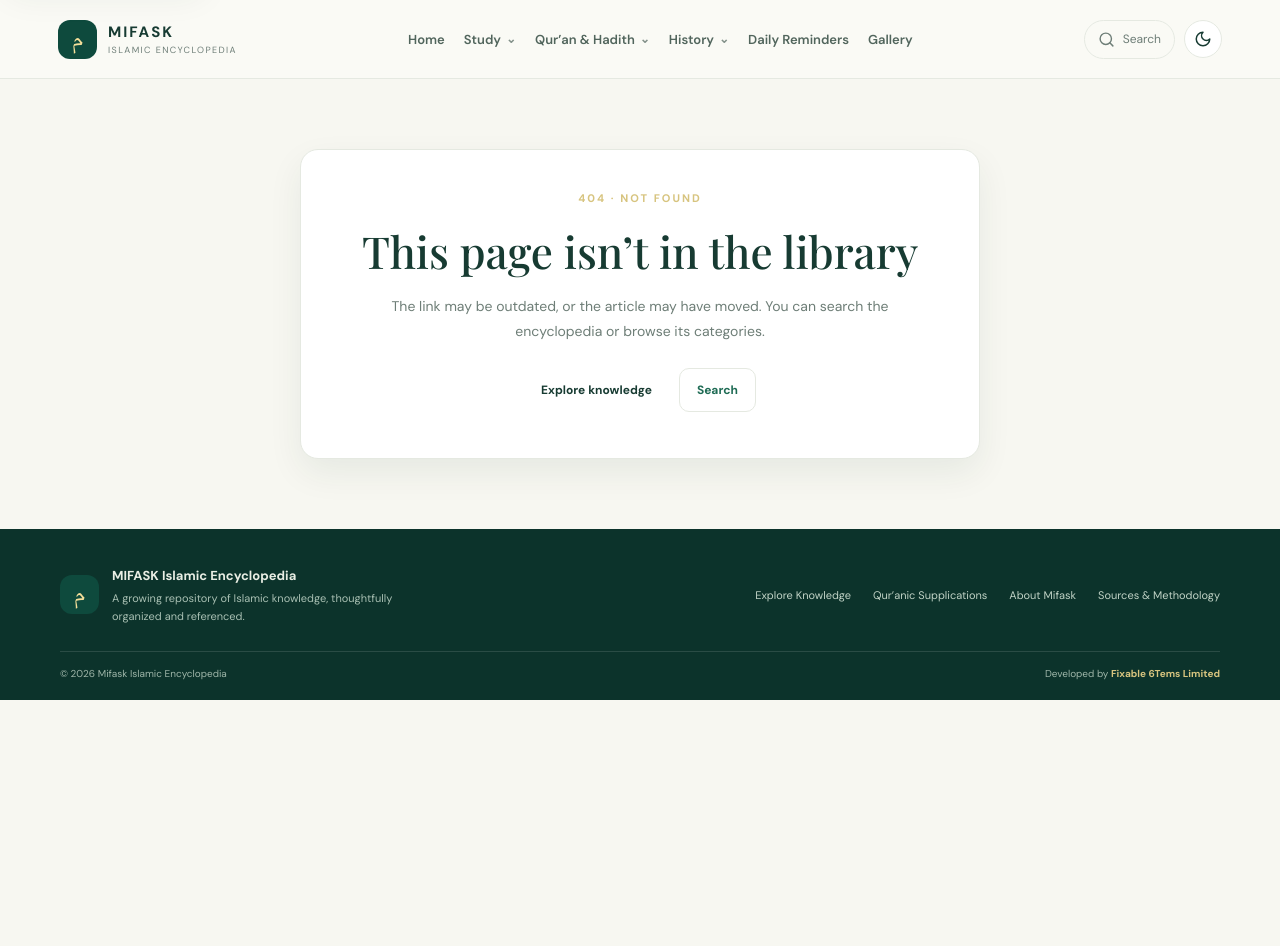
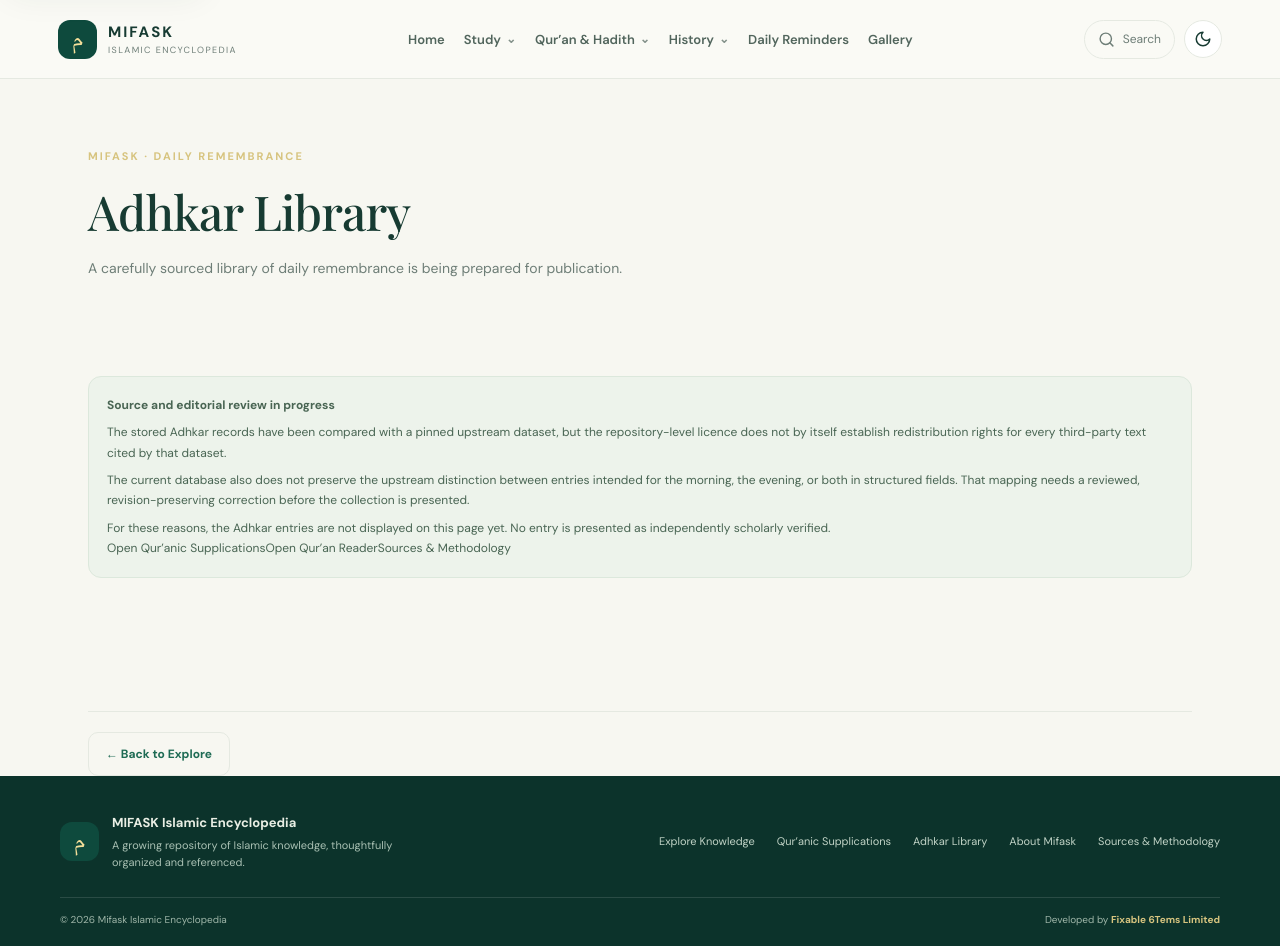
Before and after one commit to smartmil79-afk/mifask-islamic-encyclopedia, a Next.js app: page /adhkar in a window 1280 px wide. Before the commit this address had no page. Before the commit the page ends 800 px from the top, so only its background shows below. Built offline with nearby package versions, Linux system fonts and the light colour scheme; a web font is replaced by a local one.

Commit message:
feat(adhkar): add review-only library route and provenance linkage audit

```diff
--- /dev/null
+++ b/app/adhkar/page.tsx
@@ -0,0 +1,34 @@
+import Link from 'next/link';
+
+export const metadata = {
+  title: 'Adhkar Library | MIFASK Islamic Encyclopedia',
+  description: 'The MIFASK Adhkar library is undergoing source-rights, attribution, classification and editorial review.',
+};
+
+export default function AdhkarPage() {
+  return (
+    <main className="page-shell">
+      <header className="page-hero">
+        <span className="section-kicker">MIFASK · Daily Remembrance</span>
+        <h1>Adhkar Library</h1>
+        <p>A carefully sourced library of daily remembrance is being prepared for publication.</p>
+      </header>
+      <section className="section">
+        <div className="source-notice">
+          <strong>Source and editorial review in progress</strong>
+          <p>The stored Adhkar records have been compared with a pinned upstream dataset, but the repository-level licence does not by itself establish redistribution rights for every third-party text cited by that dataset.</p>
+          <p>The current database also does not preserve the upstream distinction between entries intended for the morning, the evening, or both in structured fields. That mapping needs a reviewed, revision-preserving correction before the collection is presented.</p>
+          <p>For these reasons, the Adhkar entries are not displayed on this page yet. No entry is presented as independently scholarly verified.</p>
+          <div className="article-source-links">
+            <Link href="/duas">Open Qur’anic Supplications</Link>
+            <Link href="/quran">Open Qur’an Reader</Link>
+            <Link href="/sources">Sources &amp; Methodology</Link>
+          </div>
+        </div>
+      </section>
+      <div className="article-bottom">
+        <Link href="/explore" className="button button-outline">← Back to Explore</Link>
+      </div>
+    </main>
+  );
+}
--- a/components/Footer.tsx
+++ b/components/Footer.tsx
@@ -1,2 +1,2 @@
 import Link from 'next/link';
-export default function Footer(){return <footer className="footer"><div className="footer-main"><div className="footer-brand"><span className="brand-mark">م</span><div><strong>MIFASK Islamic Encyclopedia</strong><p>A growing repository of Islamic knowledge, thoughtfully organized and referenced.</p></div></div><div className="footer-links"><Link href="/explore">Explore Knowledge</Link><Link href="/duas">Qur’anic Supplications</Link><Link href="/about">About Mifask</Link><Link href="/sources">Sources & Methodology</Link></div></div><div className="footer-bottom"><span>© {new Date().getFullYear()} Mifask Islamic Encyclopedia</span><span>Developed by <strong>Fixable 6Tems Limited</strong></span></div></footer>}
+export default function Footer(){return <footer className="footer"><div className="footer-main"><div className="footer-brand"><span className="brand-mark">م</span><div><strong>MIFASK Islamic Encyclopedia</strong><p>A growing repository of Islamic knowledge, thoughtfully organized and referenced.</p></div></div><div className="footer-links"><Link href="/explore">Explore Knowledge</Link><Link href="/duas">Qur’anic Supplications</Link><Link href="/adhkar">Adhkar Library</Link><Link href="/about">About Mifask</Link><Link href="/sources">Sources & Methodology</Link></div></div><div className="footer-bottom"><span>© {new Date().getFullYear()} Mifask Islamic Encyclopedia</span><span>Developed by <strong>Fixable 6Tems Limited</strong></span></div></footer>}
--- a/components/Header.tsx
+++ b/components/Header.tsx
@@ -19,7 +19,7 @@ export default function Header() {
     <nav id="primary-navigation" aria-label="Primary navigation" className={'nav ' + (open ? 'nav-open' : '')}>
       <Link href="/" onClick={closeMenu}>Home</Link>
       <details className="nav-group"><summary onClick={(e) => closeOtherGroups(e.currentTarget.parentElement as HTMLElement)}>Study</summary><div className="nav-submenu"><Link href="/explore" onClick={closeMenu}>Explore</Link><Link href="/learn" onClick={closeMenu}>Learn</Link><Link href="/assistant" onClick={closeMenu}>Study Assistant</Link><Link href="/search" onClick={closeMenu}>Advanced Search</Link><Link href="/dictionary" onClick={closeMenu}>Dictionary</Link><Link href="/knowledge-graph" onClick={closeMenu}>Knowledge Graph</Link><Link href="/saved" onClick={closeMenu}>Saved</Link></div></details>
-      <details className="nav-group"><summary onClick={(e) => closeOtherGroups(e.currentTarget.parentElement as HTMLElement)}>Qur’an & Hadith</summary><div className="nav-submenu"><Link href="/quran" onClick={closeMenu}>Qur’an Reader</Link><Link href="/category/quran" onClick={closeMenu}>Qur’an Topics</Link><Link href="/hadith" onClick={closeMenu}>Hadith</Link><Link href="/hadith/library" onClick={closeMenu}>Hadith Library</Link><Link href="/duas" onClick={closeMenu}>Duas</Link></div></details>
+      <details className="nav-group"><summary onClick={(e) => closeOtherGroups(e.currentTarget.parentElement as HTMLElement)}>Qur’an & Hadith</summary><div className="nav-submenu"><Link href="/quran" onClick={closeMenu}>Qur’an Reader</Link><Link href="/category/quran" onClick={closeMenu}>Qur’an Topics</Link><Link href="/hadith" onClick={closeMenu}>Hadith</Link><Link href="/hadith/library" onClick={closeMenu}>Hadith Library</Link><Link href="/duas" onClick={closeMenu}>Qur’anic Supplications</Link><Link href="/adhkar" onClick={closeMenu}>Adhkar Library</Link></div></details>
       <details className="nav-group"><summary onClick={(e) => closeOtherGroups(e.currentTarget.parentElement as HTMLElement)}>History</summary><div className="nav-submenu"><Link href="/category/prophets" onClick={closeMenu}>Prophets</Link><Link href="/companions" onClick={closeMenu}>Companions</Link><Link href="/seerah" onClick={closeMenu}>Seerah</Link><Link href="/category/fiqh" onClick={closeMenu}>Fiqh</Link></div></details>
       <Link href="/reminders" onClick={closeMenu}>Daily Reminders</Link><Link href="/gallery" onClick={closeMenu}>Gallery</Link>
     </nav>
--- a/scripts/route-smoke.mjs
+++ b/scripts/route-smoke.mjs
@@ -17,7 +17,7 @@ const coreRoutes = [
   '/knowledge-graph', '/saved', '/quran', '/category/quran', '/hadith',
   '/hadith/library', '/category/hadith', '/category/prophets', '/prophets',
   '/companions', '/category/companions', '/seerah', '/category/seerah',
-  '/category/fiqh', '/duas', '/category/duas', '/category/aqeedah',
+  '/category/fiqh', '/duas', '/adhkar', '/category/duas', '/category/aqeedah',
   '/category/history', '/category/scholars', '/category/muslim-life',
   '/category/dictionary', '/about', '/sources',
 ];
@@ -25,11 +25,11 @@ const coreRoutes = [
 const requiredNavigation = [
   {
     file: path.join(root, 'components', 'Header.tsx'),
-    links: ['/quran', '/duas', '/hadith', '/category/prophets', '/companions', '/seerah'],
+    links: ['/quran', '/duas', '/adhkar', '/hadith', '/category/prophets', '/companions', '/seerah'],
   },
   {
     file: path.join(root, 'components', 'Footer.tsx'),
-    links: ['/explore', '/duas', '/about', '/sources'],
+    links: ['/explore', '/duas', '/adhkar', '/about', '/sources'],
   },
 ];
 
```
Also changed, not shown: 2 other files (tests, documents, lock files or other folders).
